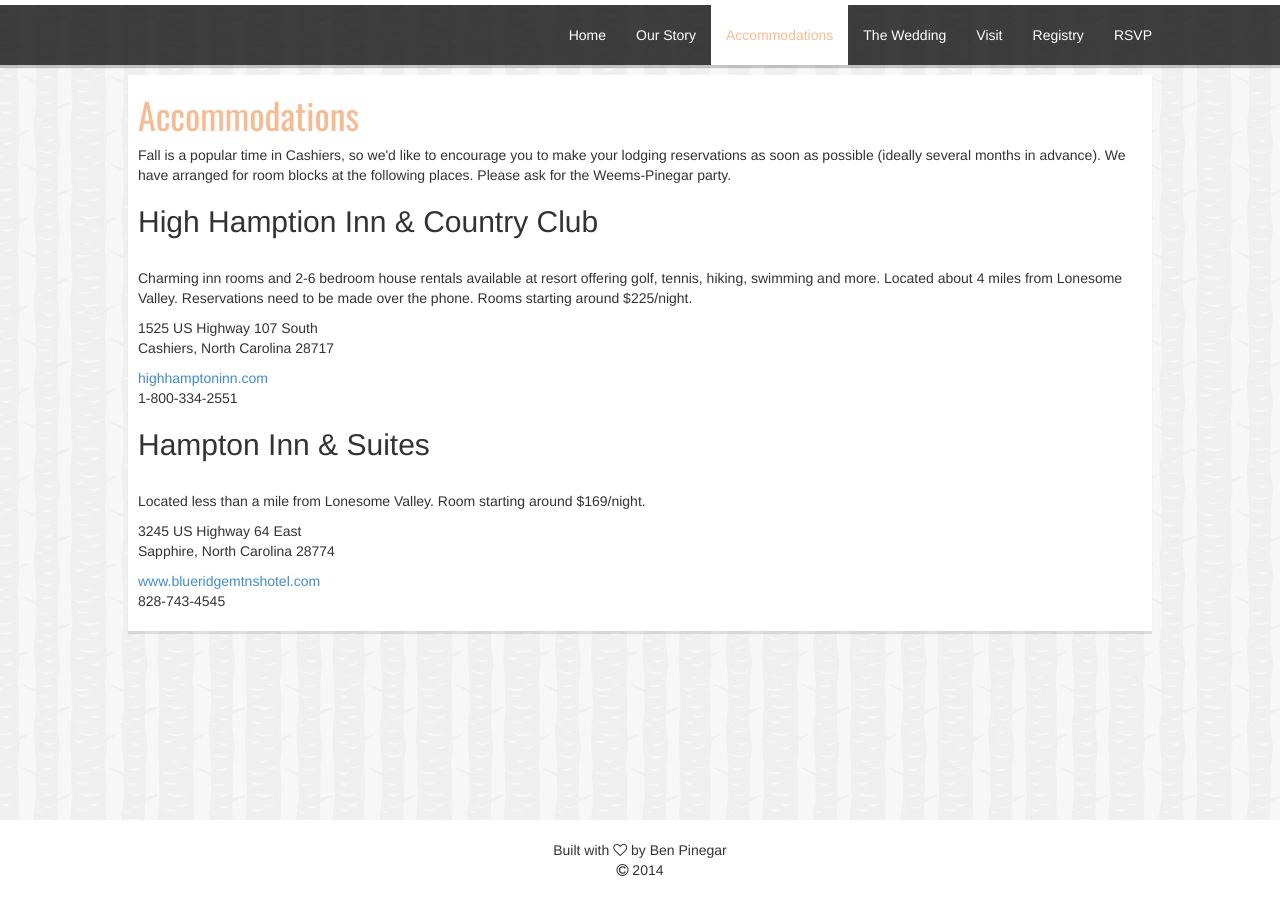
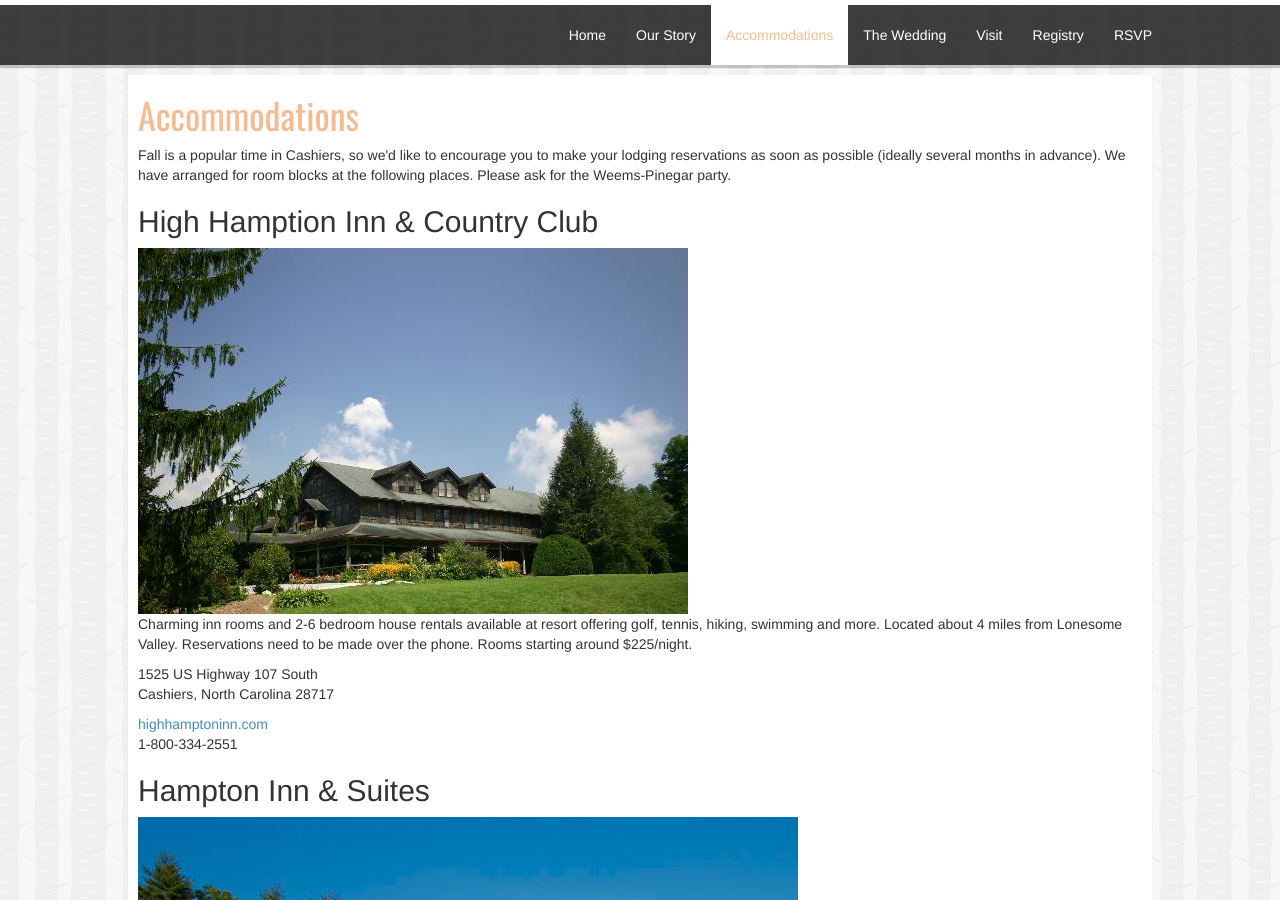
Before and after one commit to bpinegar/bpinegar.github.io, a Jekyll site: the page built from accommodations.html, in a window 1280 px wide and 900 px high. Built offline with Jekyll 4.4.1, drawn with Linux system fonts in a browser that asks for light colours; nearby versions of some CDN libraries.

Commit message:
Update accommodations.html

```diff
--- a/accommodations.html
+++ b/accommodations.html
@@ -11,12 +11,12 @@ weight: 3
     <h1>Accommodations</h1>
     <p>Fall is a popular time in Cashiers, so we'd like to encourage you to make your lodging reservations as soon as possible (ideally several months in advance). We have arranged for room blocks at the following places. Please ask for the Weems-Pinegar party.</p>
     <h2>High Hamption Inn & Country Club</h2>
-    <img href="/img/accommodations/high-hampton.jpg">
+    <img src="/img/accommodations/high-hampton.jpg">
     <p>Charming inn rooms and 2-6 bedroom house rentals available at resort offering golf, tennis, hiking, swimming and more. Located about 4 miles from Lonesome Valley. Reservations need to be made over the phone. Rooms starting around $225/night.</p>
     <p>1525 US Highway 107 South<br>Cashiers, North Carolina 28717</p>
     <p><a href="http://highhamptoninn.com/">highhamptoninn.com</a><br>1-800-334-2551</p>
     <h2>Hampton Inn & Suites</h2>
-    <img href="/img/accommodations/hampton-inn.jpg">
+    <img src="/img/accommodations/hampton-inn.jpg">
     <p>Located less than a mile from Lonesome Valley. Room starting around $169/night.</p>
     <p>3245 US Highway 64 East<br>Sapphire, North Carolina 28774</p>
     <p><a href="http://www.blueridgemtnshotel.com/">www.blueridgemtnshotel.com</a><br>828-743-4545</p>
```
